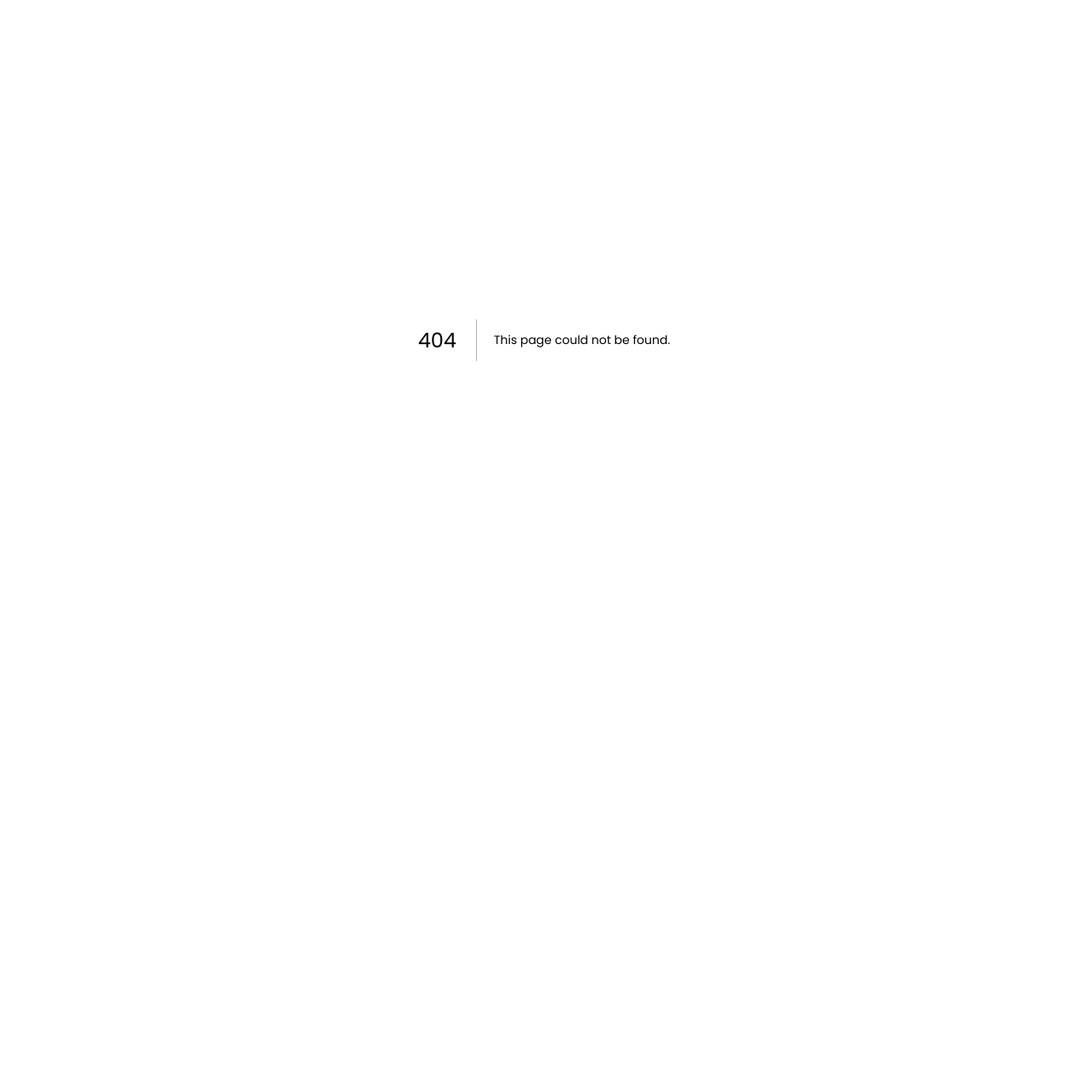
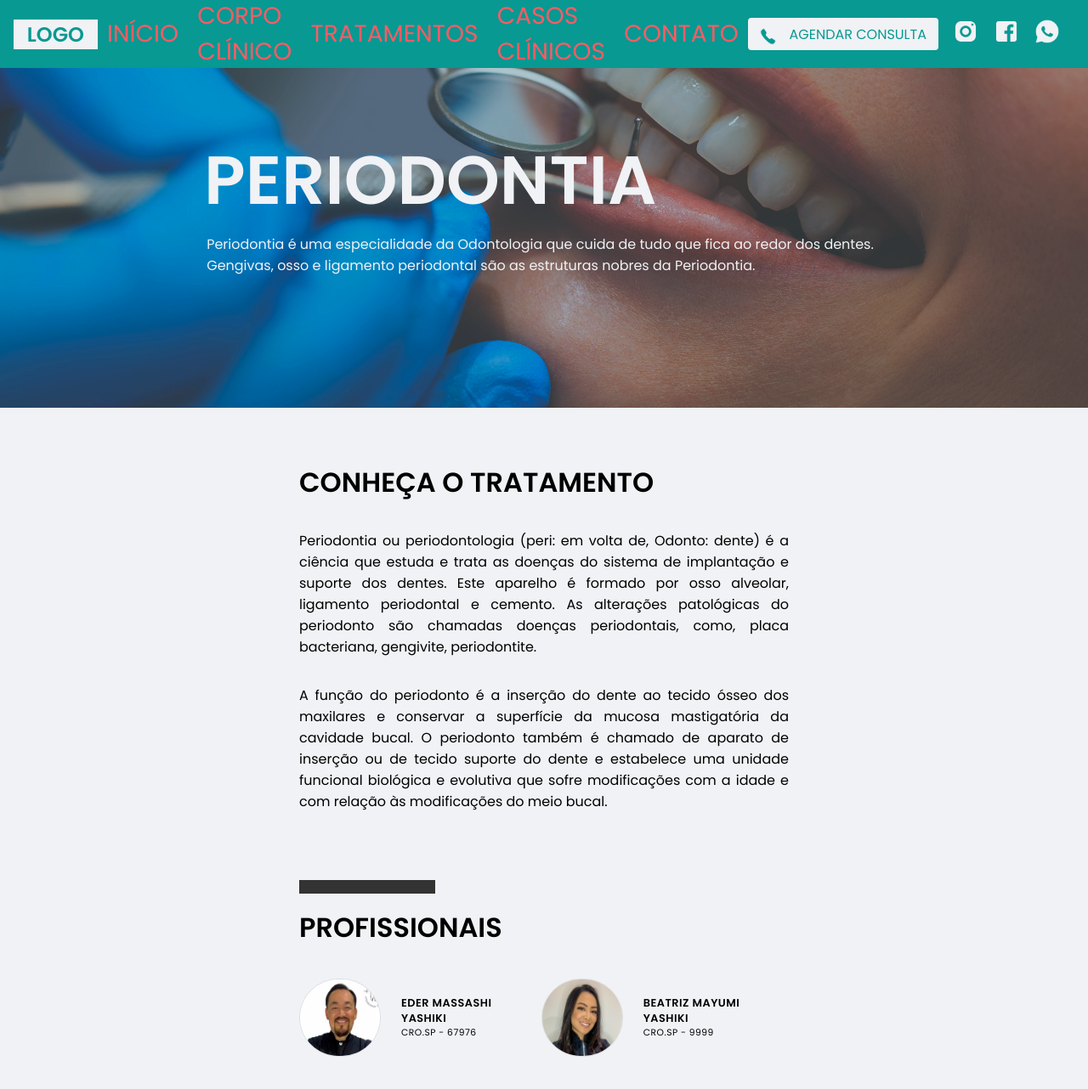
Before and after one commit to rodrigobergamindev/yashikiodonto, a Next.js app: page /Periodontia in a window 1280 px wide. Before the commit this address had no page. Shown: the top 1282 px of the page at 85% size. Before the commit the page ends 800 px from the top, so only its background shows below. Built offline with nearby package versions, Linux system fonts and the light colour scheme.

Commit message:
pages tratamento

```diff
--- /dev/null
+++ b/src/pages/Periodontia.tsx
@@ -0,0 +1,76 @@
+import {Container, Description, DescHeader, ContainerBody, Desc, TextContainer, Bar,
+    ContainerProfissionais, CardProfissional, ContainerCards} from '../styles/styles.tratamentos'
+    import {GlobalStyle} from  '../global'
+    import {Navbar} from '../components/Navbar/index'
+    import {Footer} from '../components/Footer/Footer'
+
+    export default function Periodontia(){
+
+        return (
+
+            <Container>
+                <Navbar/>
+                <GlobalStyle/>
+
+                <Description>
+                    <DescHeader>
+                        <h1>PERIODONTIA</h1>
+                        <h6>Periodontia é uma especialidade da Odontologia que cuida de tudo que fica ao redor dos dentes. Gengivas, osso e ligamento periodontal são as estruturas nobres da Periodontia.</h6>
+                    </DescHeader>
+                </Description>
+
+
+                <ContainerBody>
+                <Desc>
+                    <h1>CONHEÇA O TRATAMENTO</h1>
+                    <TextContainer>
+
+                            <p>Periodontia ou periodontologia (peri: em volta de, Odonto: dente) é a ciência que estuda e trata as doenças do sistema de implantação e suporte dos dentes. Este aparelho é formado por osso alveolar,
+                                ligamento periodontal e cemento. As alterações patológicas do periodonto são chamadas doenças periodontais, como, placa bacteriana, gengivite, periodontite.</p>
+
+                                <p>A função do periodonto é a inserção do dente ao tecido ósseo dos maxilares e conservar a superfície da mucosa mastigatória da cavidade bucal. O periodonto também é chamado de aparato de inserção ou de tecido suporte do dente e estabelece uma unidade funcional biológica e evolutiva que sofre modificações com a idade e com relação às modificações do meio bucal.</p>
+
+
+                    </TextContainer>
+
+                    <Bar/>
+
+                    <ContainerProfissionais>
+
+                            <h1>PROFISSIONAIS</h1>
+
+                        <ContainerCards>
+
+
+                        <CardProfissional>
+                            <img src="/img/avatar/eder.jpg"/>
+                            <div className="descAvatar">
+
+
+                            <h4>EDER MASSASHI YASHIKI</h4>
+                            <h6>CRO.SP - 67976</h6>
+
+                            </div>
+                        </CardProfissional>
+
+                        <CardProfissional>
+                            <img src="/img/avatar/beatriz.jpg"/>
+                            <div className="descAvatar">
+
+
+                            <h4>BEATRIZ MAYUMI YASHIKI</h4>
+                            <h6>CRO.SP - 9999</h6>
+
+                            </div>
+                        </CardProfissional>
+                        </ContainerCards>
+                    </ContainerProfissionais>
+                </Desc>
+                </ContainerBody>
+                <Footer/>
+            </Container>
+
+        )
+
+
+    }
--- a/src/styles/styles.tratamentos.ts
+++ b/src/styles/styles.tratamentos.ts
@@ -135,6 +135,9 @@ export const CardProfissional = styled.div`
 
     }
 
+    h6{
+        font-weight: 400;
+    }
     h4 {
 
         font-size: 0.8rem;
```
Also changed, not shown: src/pages/Limpeza.tsx (added, +75 -0 lines).
